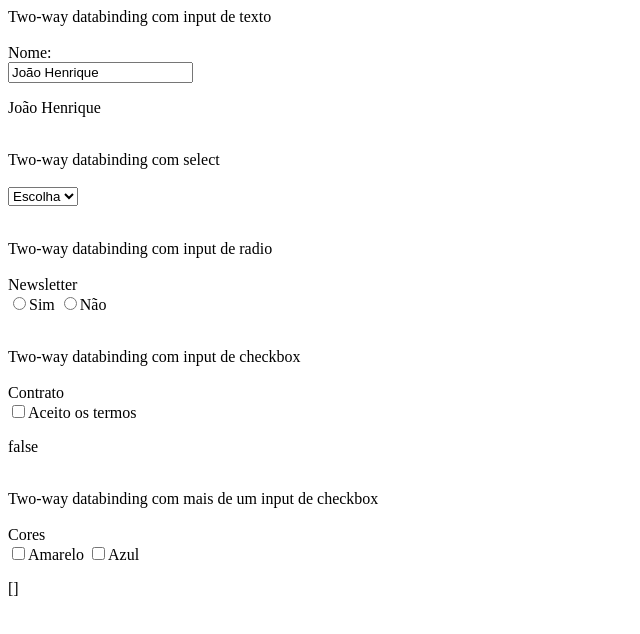
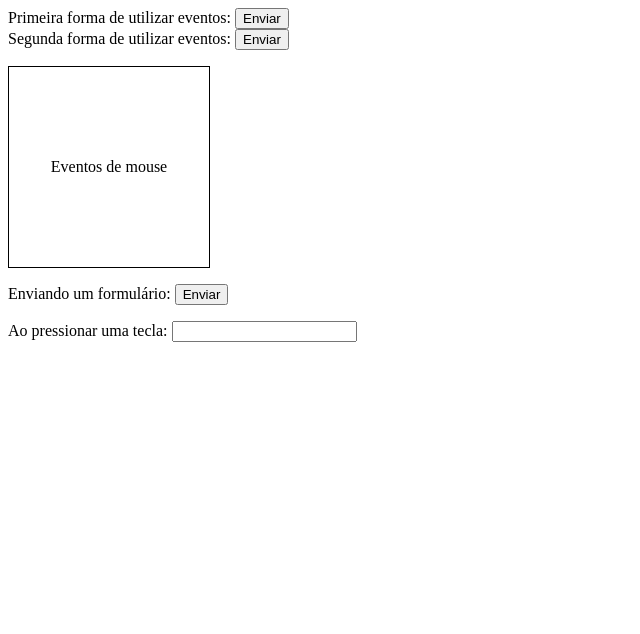
Before and after one commit to jao338/AulasVue2, a Vue app: page / in a window 1280 px wide. Shown: the top 634 px of the page, without its empty margins (0-640 px from the left). Built offline with nearby package versions, Linux system fonts and the light colour scheme.

Commit message:
8 - Utilizando eventos

```diff
--- a/src/App.vue
+++ b/src/App.vue
@@ -25,11 +25,6 @@ export default {
     }
   },
 
-  methods: {
-
-
-
-  }
 }
 </script>
 
--- a/src/components/headerComponent,.vue
+++ b/src/components/headerComponent,.vue
@@ -2,55 +2,33 @@
 
   <div>
 
-    <div>
-      <span>Two-way databinding com input de texto</span><br><br>
-      <label for="name">Nome: </label> <br>
-      <input type="text" name="name" v-model="name">
-      <p>{{ name }}</p>
+    <div style="margin-bottom: 16px">
+      <div>
+        <span>Primeira forma de utilizar eventos: </span>
+        <button v-on:click="onClick">Enviar</button>
+      </div>
+
+      <div>
+        <span>Segunda forma de utilizar eventos: </span>
+        <button @click="onClick">Enviar</button>
+      </div>
+
     </div>
 
-    <br>
+    <div class="box" @mouseenter="onMouseEnter" @mouseleave="onMouseLeave">
+      <span>Eventos de mouse</span>
+    </div>
+
+    <form action="https://google.com" @submit.prevent="onSubmit">
+      <span>Enviando um formulário: </span>
+      <button type="submit">Enviar</button>
+    </form>
 
     <div>
-      <span>Two-way databinding com select</span><br><br>
-      <select v-model="sports">
-        <option value="">Escolha</option>
-        <option value="Futebol">Futebol</option>
-        <option value="Skate">Skate</option>
-        <option value="Tenis">Tenis</option>
-      </select>
-
-      <p>{{ sports }}</p>
+      <label>Ao pressionar uma tecla: </label>
+      <input type="text" @keypress="onKeyPress">
     </div>
 
-    <br>
-
-    <div>
-      <span>Two-way databinding com input de radio</span><br><br>
-      <label>Newsletter</label><br>
-      <input type="radio" value="Sim" v-model="newsletter">Sim
-      <input type="radio" value="Não" v-model="newsletter">Não
-      <p>{{ newsletter }}</p>
-    </div>
-
-    <br>
-
-    <div>
-      <span>Two-way databinding com input de checkbox</span><br><br>
-      <label>Contrato</label><br>
-      <input type="checkbox" v-model="contract">Aceito os termos
-      <p>{{ contract }}</p>
-    </div>
-
-    <br>
-
-    <div>
-      <span>Two-way databinding com mais de um input de checkbox</span><br><br>
-      <label>Cores</label><br>
-      <input type="checkbox" v-model="colors" value="Amarelo">Amarelo
-      <input type="checkbox" v-model="colors" value="Azul">Azul
-      <p>{{ colors }}</p>
-    </div>
 
   </div>
 
@@ -61,11 +39,29 @@ export default {
 
   data() {
     return {
-      name: "João Henrique",
-      sports: '',
-      newsletter: '',
-      contract: false,
-      colors: [],
+
+    }
+  },
+
+  methods: {
+    onClick() {
+      console.log("click");
+    },
+
+    onMouseEnter() {
+      console.log("Mouse entrou");
+    },
+
+    onMouseLeave() {
+      console.log("Mouse saiu");
+    },
+
+    onsubmit(){
+      console.log("Formulário enviado")
+    },
+
+    onKeyPress($event){
+      console.log("A tecla ", $event.code, " foi pressionada")
     }
   }
 
@@ -73,5 +69,17 @@ export default {
 </script>
 
 <style>
+  .box{
+    display: flex;
+    justify-content: center;
+    align-items: center;
+    width: 200px;
+    height: 200px;
+    border: 1px solid black;
+    margin-bottom: 16px;
+  }
 
+  form{
+    margin-bottom: 16px;
+  }
 </style>
```
Also changed, not shown: src/main.js (line endings or trailing spaces).
